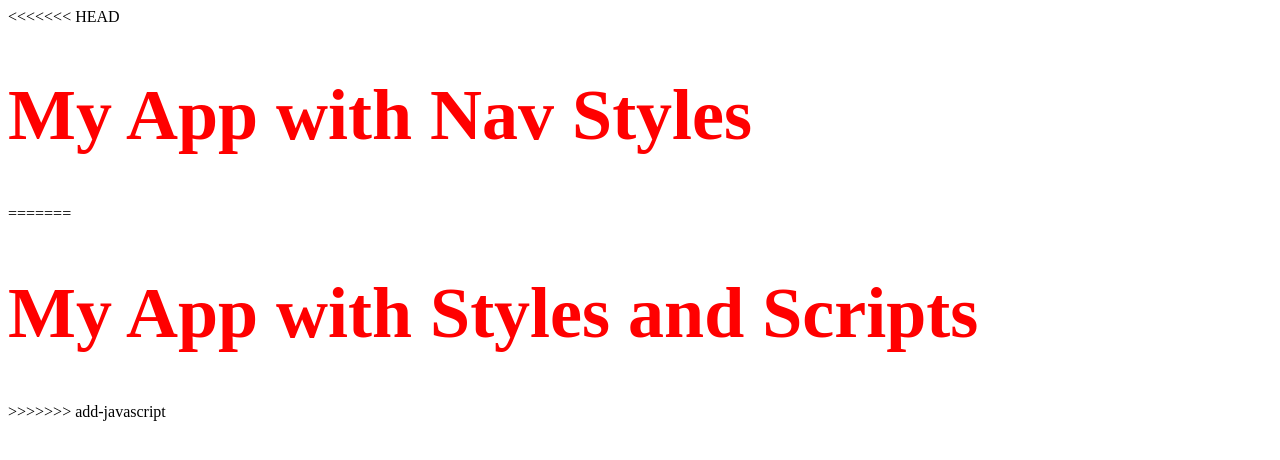
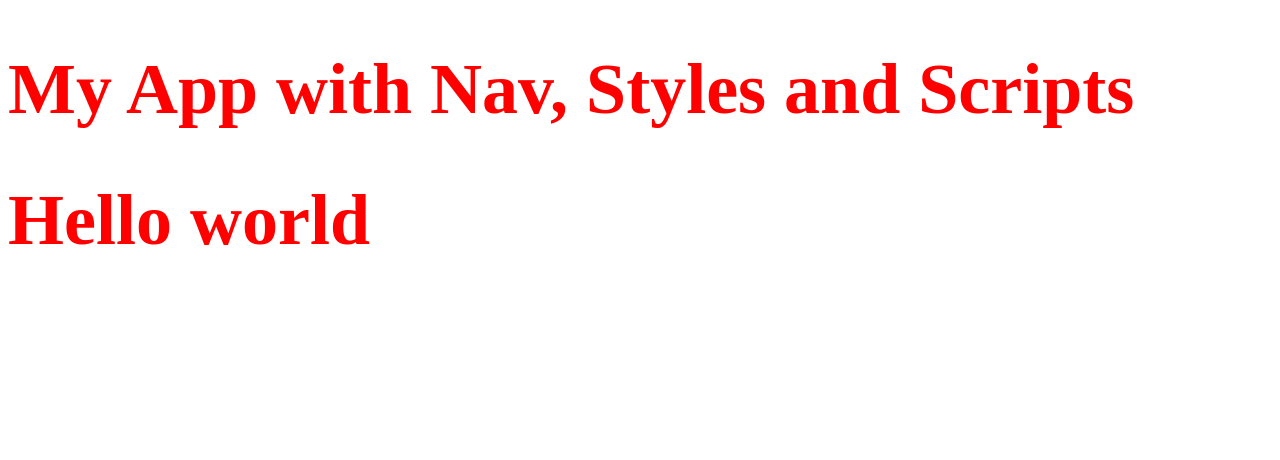
Before and after one commit to esarmi21/test_repo, a plain HTML site: page index.html in a window 1280 px wide. Drawn offline with Linux system fonts and the light colour scheme.

Commit message:
hello world: change

```diff
--- a/index.html
+++ b/index.html
@@ -9,11 +9,8 @@
     <title>Document</title>
 </head>
 <body>
-<<<<<<< HEAD
-        <h1>My App with Nav Styles</h1>
-=======
-        <h1>My App with Styles and Scripts</h1>
->>>>>>> add-javascript
+        <h1>My App with Nav, Styles and Scripts</h1>
+        <h1>Hello world</h1>
 
         <script src ="app.js"></script>
 </body>
```
